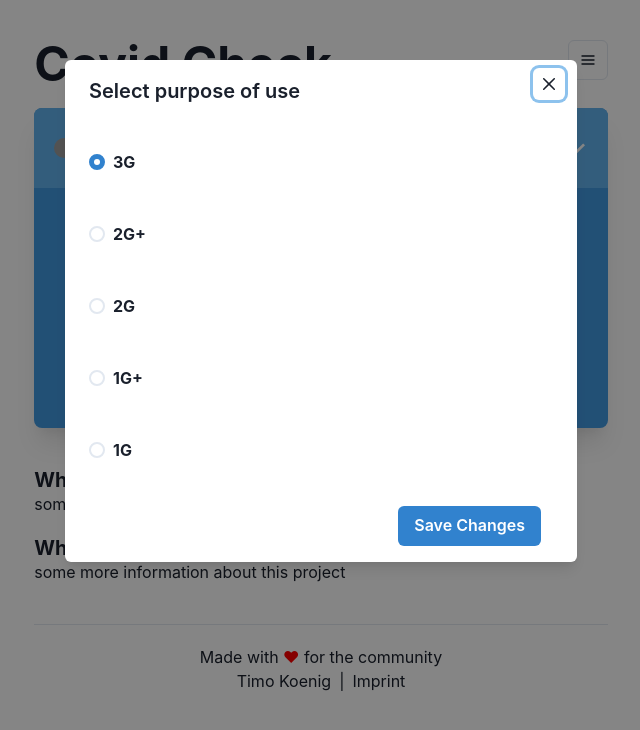
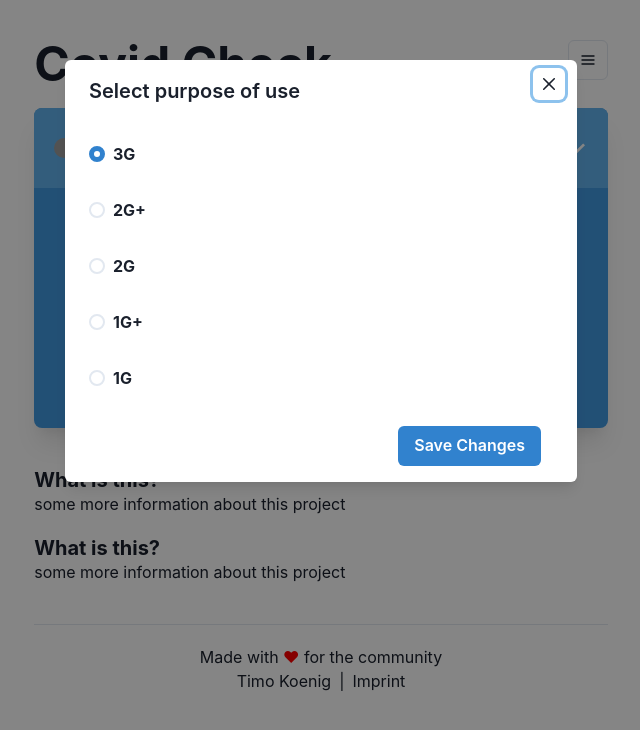
Before and after one commit to timokoenig/covid-validator, a Next.js app: page / in a window 1280 px wide. Both pictures are taken after a click on the button "3G". Shown: the top 730 px of the page, without its empty margins (319-959 px from the left). Built offline with nearby package versions, Linux system fonts and the light colour scheme; grey boxes are pictures that could not be loaded.

Commit message:
Change padding of purpose list items

```diff
--- a/components/purpose-list.tsx
+++ b/components/purpose-list.tsx
@@ -13,7 +13,7 @@ const PurposeList = (props: Props) => {
       <Stack>
         {props.items.map(purpose => (
           <Radio value={purpose}>
-            <Box py="5">
+            <Box py="3">
               <Text fontWeight="bold">{purpose}</Text>
             </Box>
           </Radio>
```
